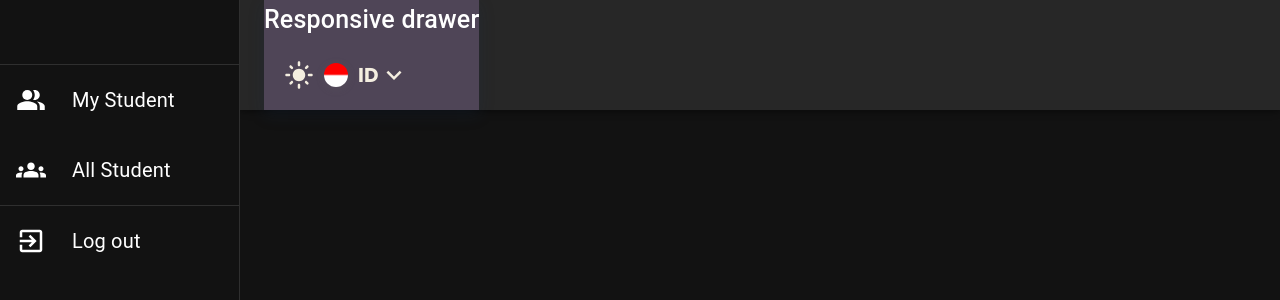
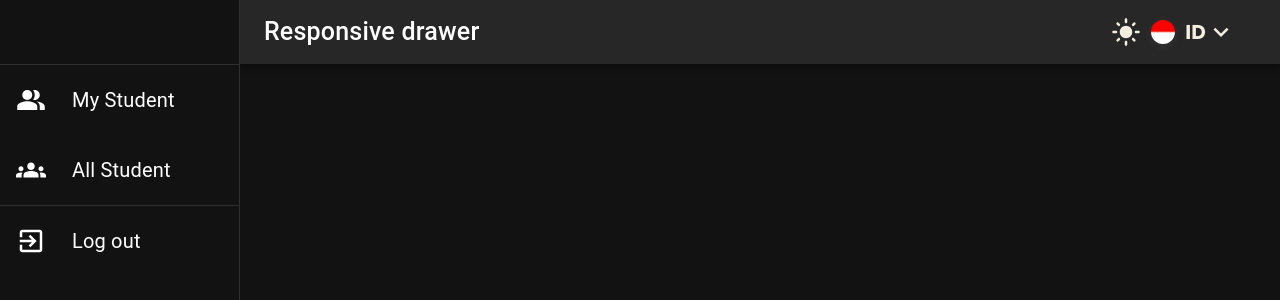
Before and after one commit to Raihan162/group-project-2, a React (Vite) app: page / in a window 1280 px wide. Shown: the top 300 px of the page. Built offline with nearby package versions, Linux system fonts and the light colour scheme.

Commit message:
styling scss navbar

```diff
--- a/src/components/Navbar/style.module.scss
+++ b/src/components/Navbar/style.module.scss
@@ -1,10 +1,11 @@
 @import '@styles/base';
 
 .headerWrapper {
-  background-color: var(--color-bg) !important;
-  box-shadow: 0 0.25rem 0.75rem rgba(25, 49, 83, 0.2) !important;
-  position: sticky;
-  top: 0;
+  @include directionX;
+  align-items: center;
+  justify-content: space-between;
+  width: 100%;
+  height: 20px;
   .contentWrapper {
     @include directionX;
 
```
